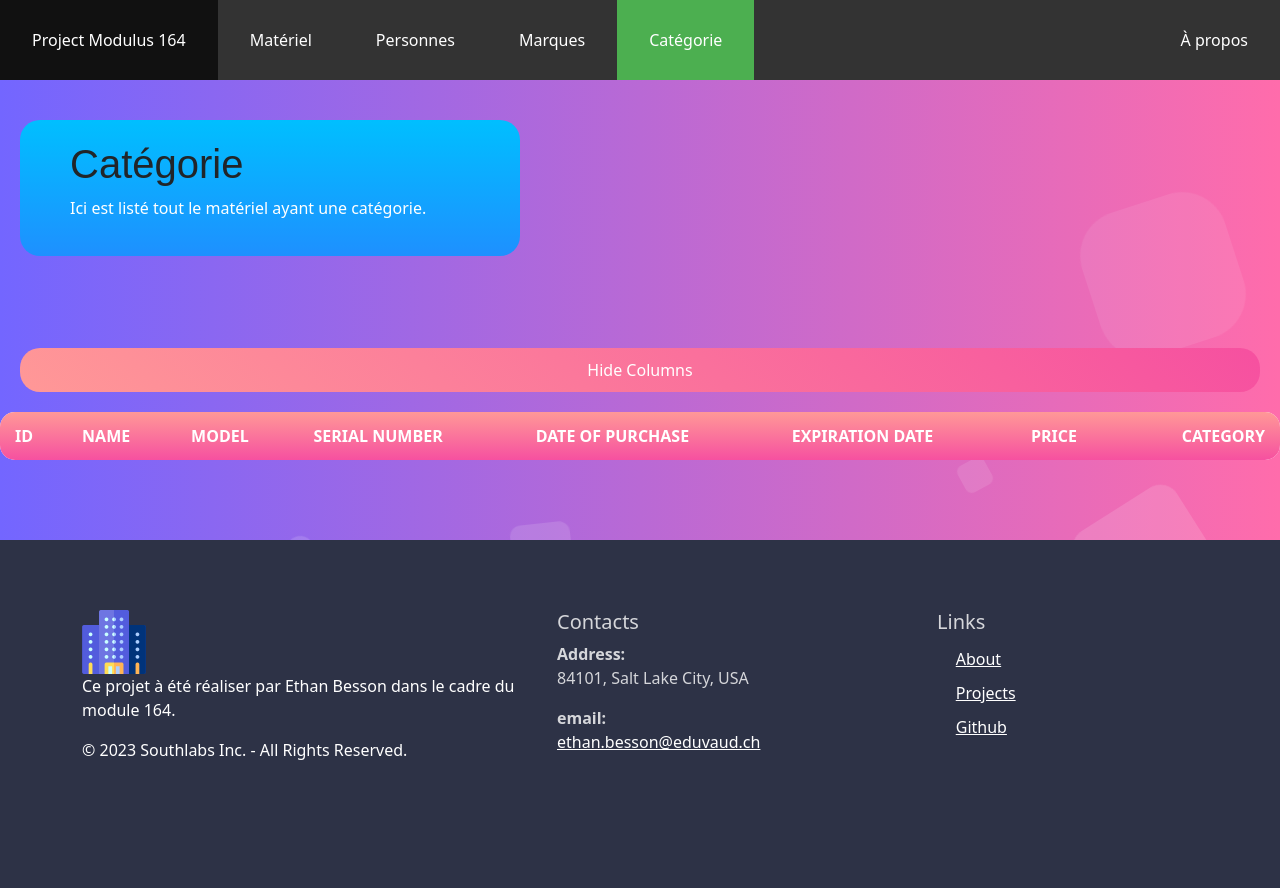
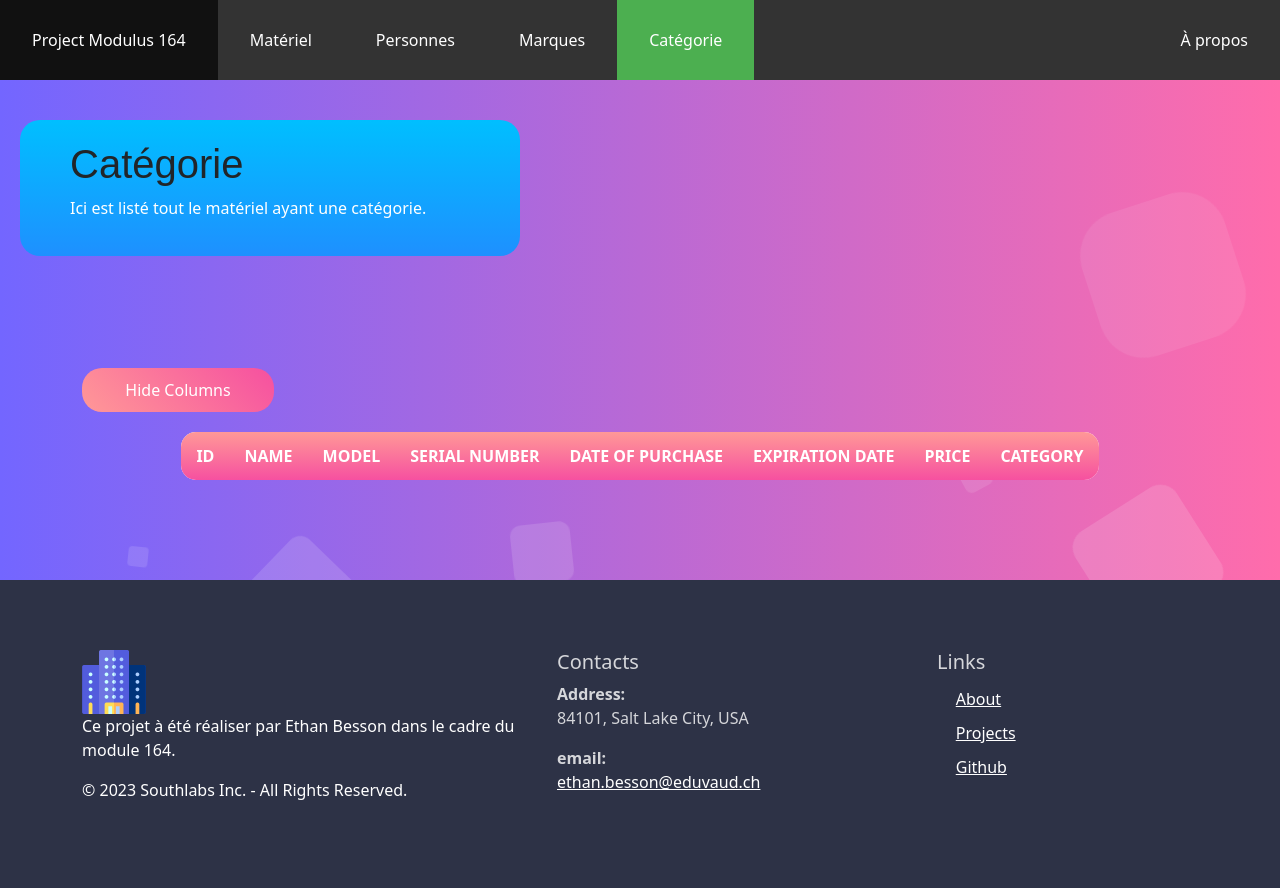
Before and after one commit to InstaZDLL/Besson_Ethan_info1a_164_2023, a Flask app: page /categorie in a window 1280 px wide. Before the commit the page ends 760 px from the top, so only its background shows below. Run offline with Flask 3, Linux system fonts and the light colour scheme; data that the repository does not hold is empty; parts of the project's set-up code (start-up, migrations or seed data) failed here and were passed over; some libraries are stand-ins or nearby versions.

Commit message:
Alignment of the button with the table

```diff
--- a/templates/categorie.html
+++ b/templates/categorie.html
@@ -15,7 +15,6 @@
     <script src="/static/js/jquery-3.6.4.min.js"></script>
     <script src="/static/js/bootstrap.min.js"></script>
     <style>
-        /*
         table {
              width: auto;
              table-layout: auto;
@@ -24,8 +23,12 @@
         }
          table td {
              text-align: center;
-        }*/
+        }
+         thead th {
+             text-align: center;
+        }
          #hideColumns {
+             width: 192px;
              z-index: 1;
              background: linear-gradient(45deg, #ff9897, #f650a0);
              color: white;
@@ -37,6 +40,8 @@
              cursor: pointer;
              display: block;
              position: relative;
+             margin-bottom: 20px;
+             margin-left: 0;
         }
     </style>
     <script>
@@ -80,6 +85,7 @@
         <input type="submit" value="Masquer les dates d'achat et d'expiration" name="hide_dates">
     </form>
     <br>
+    <div class="container">
         <button id="hideColumns">Hide Columns</button>
         <table>
           <thead>
@@ -128,9 +134,12 @@
             {% endfor %}
           </tbody>
         </table>
+    </div>
     <p>&nbsp;</p>
     <p>&nbsp;</p>
-    {% include '/actions/delete-button.html' %} {% include '/actions/background-boxes.html' %} {% include 'footer.html' %}
+    {% include '/actions/delete-button.html' %}
+    {% include '/actions/background-boxes.html' %}
+    {% include 'footer.html' %}
 </body>
 
 </html>
```
Also changed, not shown: templates/personnes.html (+5 -5 lines). Lines whose indentation alone changed are shown as unchanged.
